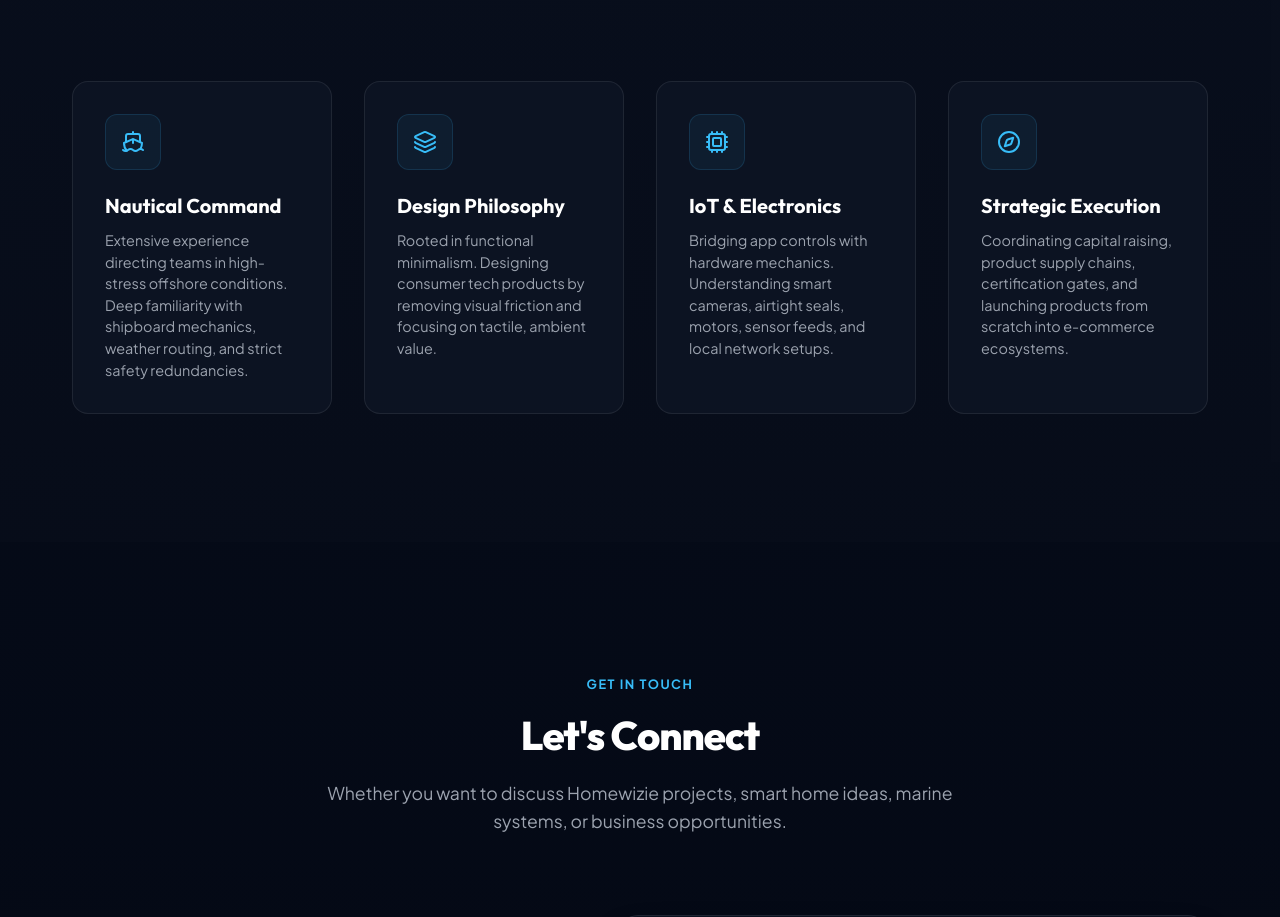
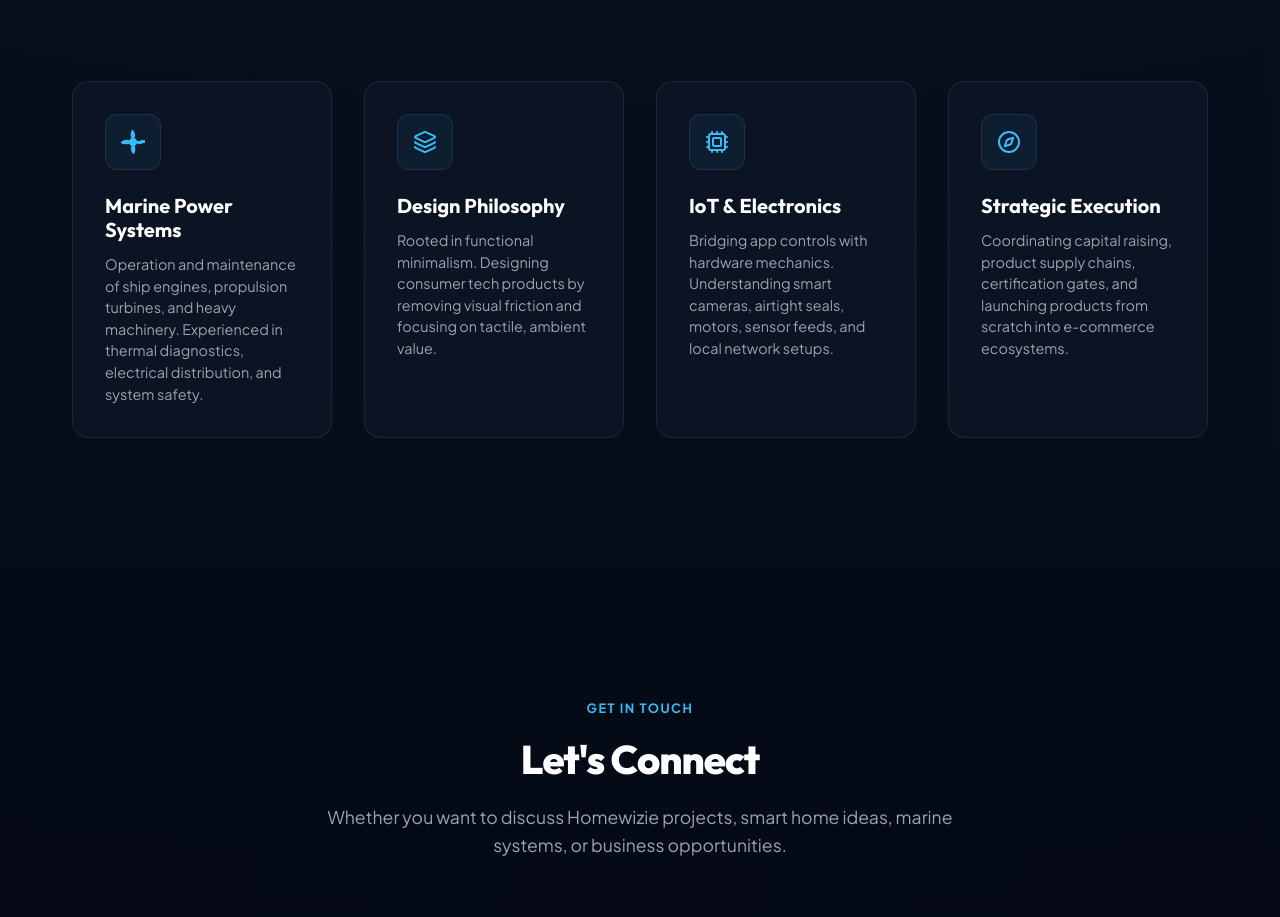
Before and after one commit to Lilpaolo67/paolo-portfolio, a React (Vite) app: page / in a window 1280 px wide. Shown: the part 3603-4520 px from the top of the page. Built offline with nearby package versions, Linux system fonts and the light colour scheme.

Commit message:
update Nautical Command skill card to Marine Power Systems with propeller icon

```diff
--- a/src/App.tsx
+++ b/src/App.tsx
@@ -518,11 +518,11 @@ export default function App() {
           <div className="skills-grid">
             <div className="skill-card">
               <div className="skill-icon-box">
-                <Ship size={24} />
+                <PropellerIcon size={24} />
               </div>
-              <h3 className="skill-title">Nautical Command</h3>
+              <h3 className="skill-title">Marine Power Systems</h3>
               <p className="skill-description">
-                Extensive experience directing teams in high-stress offshore conditions. Deep familiarity with shipboard mechanics, weather routing, and strict safety redundancies.
+                Operation and maintenance of ship engines, propulsion turbines, and heavy machinery. Experienced in thermal diagnostics, electrical distribution, and system safety.
               </p>
             </div>
 
```
